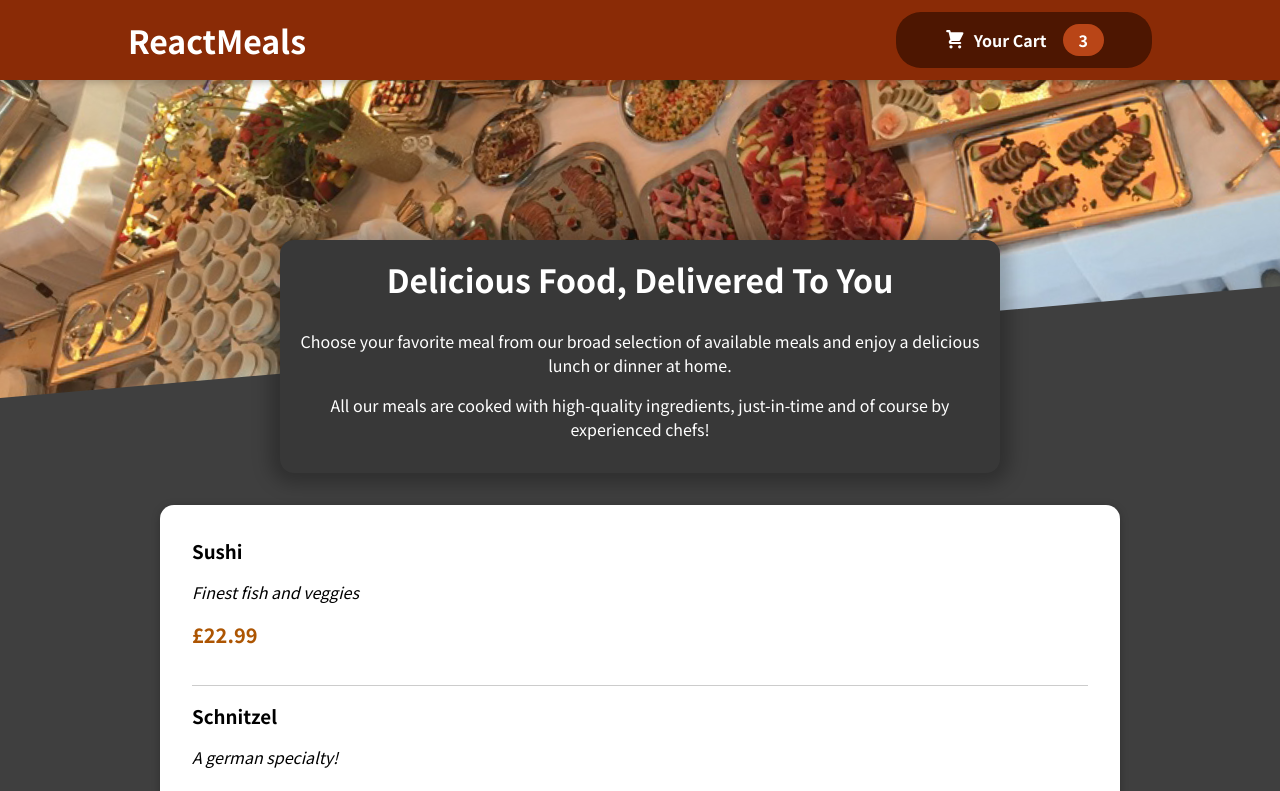
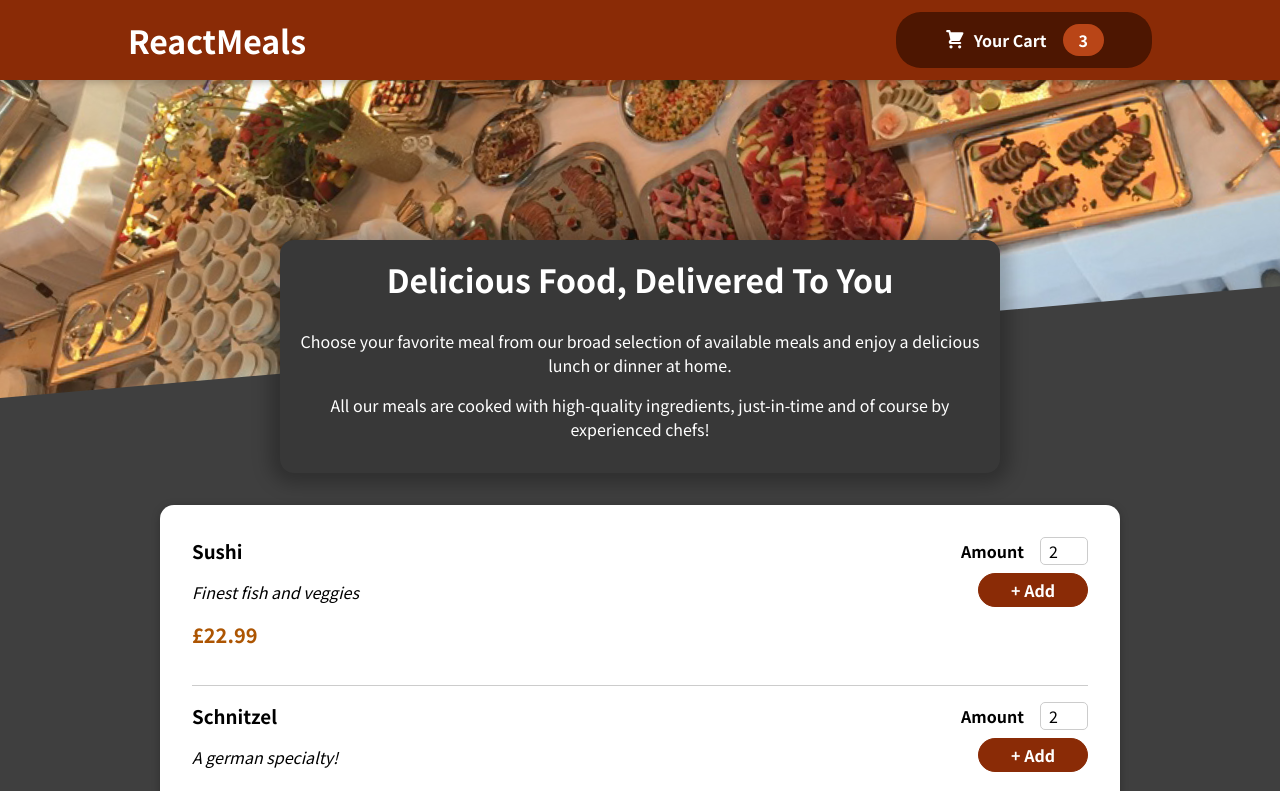
Before and after one commit to emmawalshdev/Fast-Cat-Delivery, a React (Create React App) app: page / in a window 1280 px wide. Shown: the top 791 px of the page. Built offline with nearby package versions, Linux system fonts and the light colour scheme.

Commit message:
Add mealItemForm and input components

```diff
--- a/src/components/Meals/MealItem/MealItem.js
+++ b/src/components/Meals/MealItem/MealItem.js
@@ -1,5 +1,6 @@
 import React from "react";
 import classes from './MealItem.module.css';
+import MealItemForm from "./MealItemForm";
 
 const MealItem = (props) => {
 
@@ -12,7 +13,7 @@
             <p className={classes.price}>{price}</p>
         </div>
         <div>
-
+            <MealItemForm/>
         </div>
     </li>
 }
--- a/src/components/Meals/MealItem/MealItemForm.js
+++ b/src/components/Meals/MealItem/MealItemForm.js
@@ -0,0 +1,20 @@
+import React from "react";
+import classes from './MealItemForm.module.css';
+import Input from "../../UI/Input";
+
+const MealItemForm = () => {
+    return <div className={classes.form}>
+        <Input label="Amount" className={classes.input} input={{
+            id: "amount",
+            type: "text",
+            step: "2",
+            min: "1",
+            max: "10",
+            defaultValue: "2",
+        }}
+        />
+        <button>+ Add</button>
+    </div>
+}
+
+export default MealItemForm;
--- /dev/null
+++ b/src/components/Meals/MealItem/MealItemForm.module.css
@@ -0,0 +1,20 @@
+.form {
+    text-align: right;
+  }
+
+  .form button {
+    font: inherit;
+    cursor: pointer;
+    background-color: #8a2b06;
+    border: 1px solid #8a2b06;
+    color: white;
+    padding: 0.25rem 2rem;
+    border-radius: 20px;
+    font-weight: bold;
+  }
+
+  .form button:hover,
+  .form button:active {
+    background-color: #641e03;
+    border-color: #641e03;
+  }
--- /dev/null
+++ b/src/components/UI/Input.js
@@ -0,0 +1,11 @@
+import React from "react";
+import classes from './Input.module.css';
+
+const Input = (props) => {
+    return <div className={classes.input}>
+        <label htmlFor={props.input.id}>{props.label}</label>
+        <input id={props.input.id} {...props.input}></input>
+    </div>
+}
+
+export default Input;
--- /dev/null
+++ b/src/components/UI/Input.module.css
@@ -0,0 +1,18 @@
+.input {
+    display: flex;
+    align-items: center;
+    margin-bottom: 0.5rem;
+  }
+
+  .input label {
+    font-weight: bold;
+    margin-right: 1rem;
+  }
+
+  .input input {
+    width: 3rem;
+    border-radius: 5px;
+    border: 1px solid #ccc;
+    font: inherit;
+    padding-left: 0.5rem;
+  }
```
